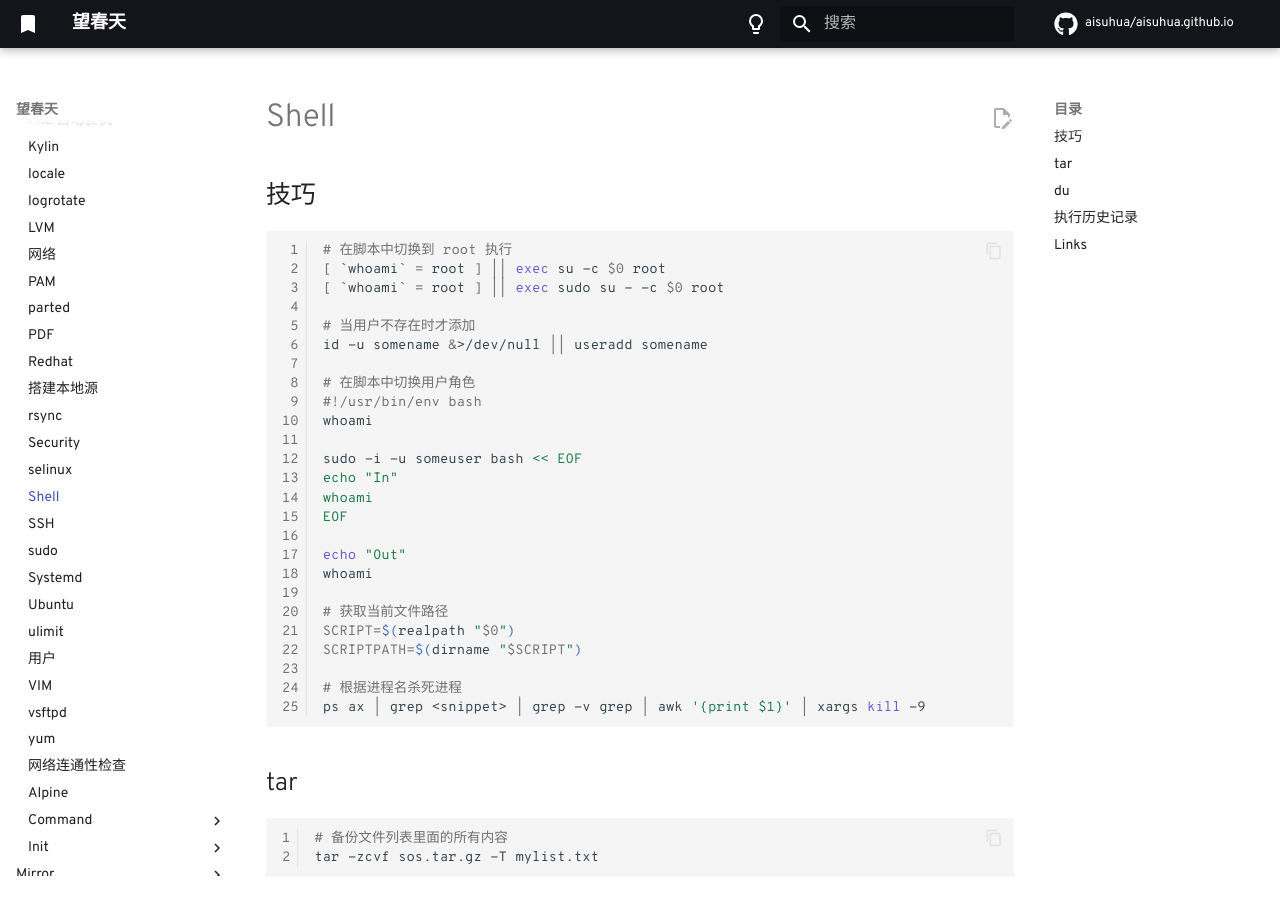
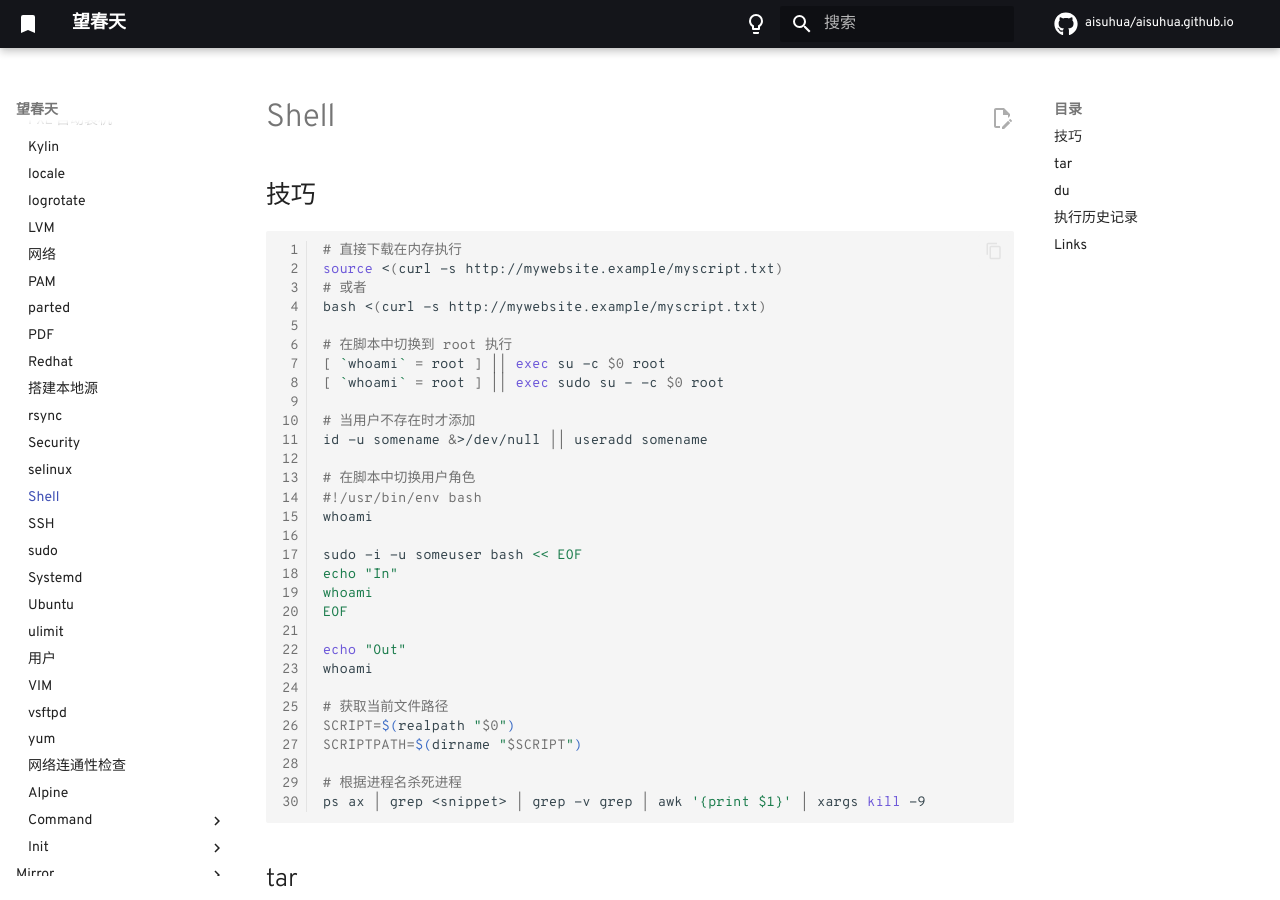
Before and after one commit to aisuhua/aisuhua.github.io, an MkDocs documentation site: the page built from docs/linux/shell.md, in a window 1280 px wide and 900 px high. Built offline with MkDocs 1.6.1 and Material for MkDocs 9.7.7, drawn with Linux system fonts in a browser that asks for light colours; comment, search, counter and statistics services are not loaded; some of the changed text lies outside the part shown.

````diff
--- a/docs/linux/shell.md
+++ b/docs/linux/shell.md
@@ -1,8 +1,12 @@
 # Shell
 
 ## 技巧
+```sh
+# 直接下载在内存执行
+source <(curl -s http://mywebsite.example/myscript.txt)
+# 或者
+bash <(curl -s http://mywebsite.example/myscript.txt)
 
-```sh
 # 在脚本中切换到 root 执行
 [ `whoami` = root ] || exec su -c $0 root
 [ `whoami` = root ] || exec sudo su - -c $0 root
@@ -80,3 +84,4 @@ bash -x myscript.sh
 - [Add a user to the system *only if it doesn't exist*](https://unix.stackexchange.com/questions/28526/add-a-user-to-the-system-only-if-it-doesnt-exist)
 - [How do I use su to execute the rest of the bash script as that user?](https://stackoverflow.com/questions/1988249/how-do-i-use-su-to-execute-the-rest-of-the-bash-script-as-that-user)
 - [Reliable way for a Bash script to get the full path to itself [duplicate]](https://stackoverflow.com/questions/4774054/reliable-way-for-a-bash-script-to-get-the-full-path-to-itself)
+- [Execute bash script from URL](https://stackoverflow.com/questions/5735666/execute-bash-script-from-url)
````
Also changed, not shown: docs/ansible/faq.md (+1 -0 lines), docs/elastic/index.md (+4 -0 lines), docs/linux/iptables.md (+1 -0 lines), docs/redis/index.md (+1 -0 lines).
